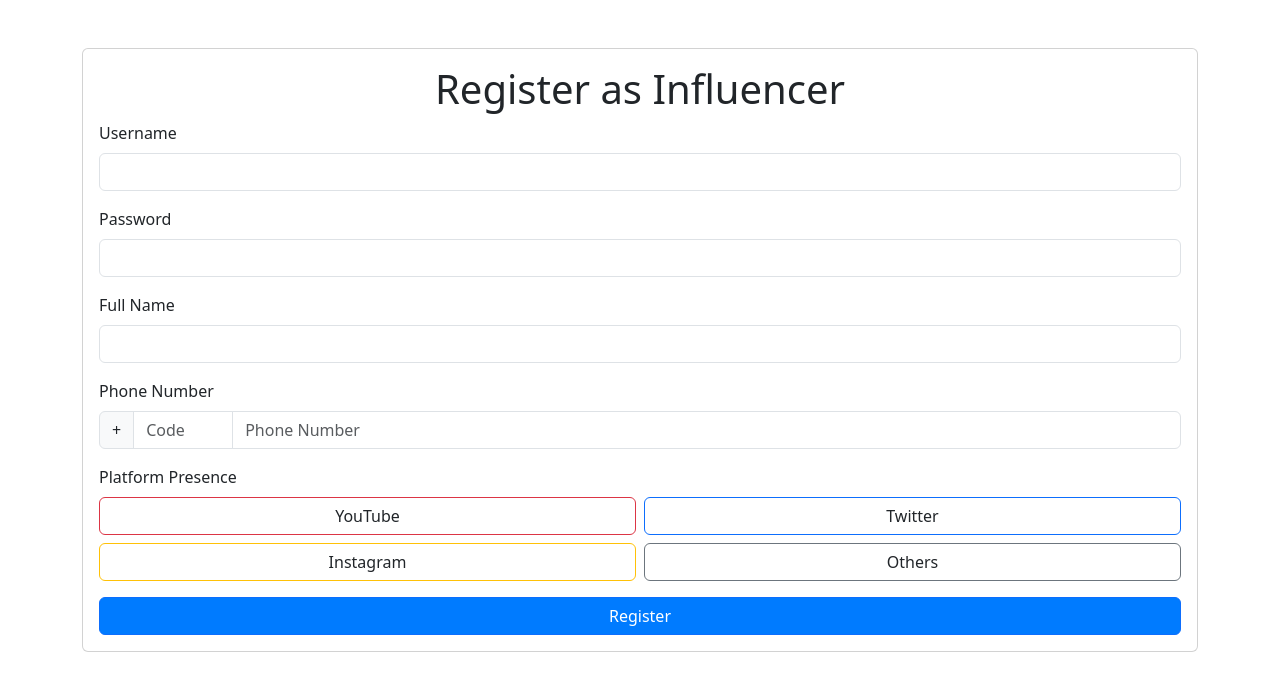
After one commit to Subhrajyoti-Dutta/IITM-MAD-2, a Flask app: page /auth/register_influencer in a window 1280 px wide. The commit adds this page. Shown: the top 691 px of the page. Run offline with Flask 3, Linux system fonts and the light colour scheme; some libraries are stand-ins or nearby versions.

Commit message:
Subhrajyoti: 2024-06-15 11:42:43

```diff
--- a/app/models.py
+++ b/app/models.py
@@ -6,8 +6,8 @@ class User(db.Model, UserMixin):
     username = db.Column(db.String(20), unique=True, nullable=False)
     password = db.Column(db.String(60), nullable=False)
     role = db.Column(db.String(20), nullable=False)
-    approved = db.Column(db.Boolean, default=False)
-    flagged = db.Column(db.Boolean, default=False)
+    # approved = db.Column(db.Boolean, default=False)
+    # flagged = db.Column(db.Boolean, default=False)
 
     def __repr__(self):
         return f"User('{self.username}', '{self.role}')"
@@ -21,7 +21,7 @@ class Campaign(db.Model):
     budget = db.Column(db.Float, nullable=False)
     visibility = db.Column(db.String(10), nullable=False)
     goals = db.Column(db.Text, nullable=True)
-    flagged = db.Column(db.Boolean, default=False)
+    # flagged = db.Column(db.Boolean, default=False)
 
     def __repr__(self):
         return f"Campaign('{self.name}', '{self.budget}')"
--- /dev/null
+++ b/app/static/css/style.css
@@ -0,0 +1,27 @@
+.btn-outline-danger,
+.btn-outline-primary,
+.btn-outline-warning,
+.btn-outline-secondary {
+    background-color: white;
+    color: inherit;
+}
+
+.btn-danger {
+    background-color: #dc3545;
+    color: white;
+}
+
+.btn-primary {
+    background-color: #007bff;
+    color: white;
+}
+
+.btn-warning {
+    background-color: #ffc107;
+    color: white;
+}
+
+.btn-secondary {
+    background-color: #6c757d;
+    color: white;
+}
--- /dev/null
+++ b/app/static/js/auth/register_influencer.js
@@ -0,0 +1,37 @@
+new Vue({
+    el: "#app",
+    data: {
+        username: "",
+        password: "",
+        full_name: "",
+        country_code: "",
+        phone: "",
+        youtubeSelected: false,
+        twitterSelected: false,
+        instagramSelected: false,
+        othersSelected: false,
+    },
+    computed: {
+        selectedPlatforms() {
+            let platforms = [];
+            if (this.youtubeSelected) platforms.push("youtube");
+            if (this.twitterSelected) platforms.push("twitter");
+            if (this.instagramSelected) platforms.push("instagram");
+            if (this.othersSelected) platforms.push("others");
+            return platforms.join(",");
+        },
+    },
+    methods: {
+        togglePlatform(platform) {
+            if (platform === "youtube") {
+                this.youtubeSelected = !this.youtubeSelected;
+            } else if (platform === "twitter") {
+                this.twitterSelected = !this.twitterSelected;
+            } else if (platform === "instagram") {
+                this.instagramSelected = !this.instagramSelected;
+            } else if (platform === "others") {
+                this.othersSelected = !this.othersSelected;
+            }
+        },
+    },
+});
--- /dev/null
+++ b/app/templates/auth/register_influencer.html
@@ -0,0 +1,150 @@
+<!DOCTYPE html>
+<html lang="en">
+    <head>
+        <meta charset="UTF-8" />
+        <title>Register as Influencer</title>
+        <link
+            href="https://cdn.jsdelivr.net/npm/bootstrap@5.3.0/dist/css/bootstrap.min.css"
+            rel="stylesheet"
+        />
+        <link
+            rel="stylesheet"
+            href="{{ url_for('static', filename='css/style.css') }}"
+        />
+    </head>
+    <body>
+        <div id="app" class="container mt-5">
+            <div class="card">
+                <div class="card-body">
+                    <h1 class="card-title text-center">
+                        Register as Influencer
+                    </h1>
+                    <form
+                        method="post"
+                        action="{{ url_for('auth.register_influencer') }}"
+                    >
+                        <div class="mb-3">
+                            <label for="username" class="form-label"
+                                >Username</label
+                            >
+                            <input
+                                type="text"
+                                id="username"
+                                name="username"
+                                v-model="username"
+                                class="form-control"
+                                required
+                            />
+                        </div>
+                        <div class="mb-3">
+                            <label for="password" class="form-label"
+                                >Password</label
+                            >
+                            <input
+                                type="password"
+                                id="password"
+                                name="password"
+                                v-model="password"
+                                class="form-control"
+                                required
+                            />
+                        </div>
+                        <div class="mb-3">
+                            <label for="full_name" class="form-label"
+                                >Full Name</label
+                            >
+                            <input
+                                type="text"
+                                id="full_name"
+                                name="full_name"
+                                v-model="full_name"
+                                class="form-control"
+                                required
+                            />
+                        </div>
+                        <div class="mb-3">
+                            <label for="phone" class="form-label"
+                                >Phone Number</label
+                            >
+                            <div class="input-group">
+                                <span class="input-group-text">+</span>
+                                <input
+                                    type="text"
+                                    id="country_code"
+                                    name="country_code"
+                                    v-model="country_code"
+                                    class="form-control"
+                                    placeholder="Code"
+                                    style="max-width: 100px"
+                                />
+                                <input
+                                    type="text"
+                                    id="phone"
+                                    name="phone"
+                                    v-model="phone"
+                                    class="form-control"
+                                    placeholder="Phone Number"
+                                />
+                            </div>
+                        </div>
+                        <div class="mb-3">
+                            <label class="form-label">Platform Presence</label>
+                            <div class="row g-2">
+                                <div class="col-6">
+                                    <button
+                                        type="button"
+                                        class="btn w-100"
+                                        :class="{'btn-danger': youtubeSelected, 'btn-outline-danger': !youtubeSelected}"
+                                        @click="togglePlatform('youtube')"
+                                    >
+                                        YouTube
+                                    </button>
+                                </div>
+                                <div class="col-6">
+                                    <button
+                                        type="button"
+                                        class="btn w-100"
+                                        :class="{'btn-primary': twitterSelected, 'btn-outline-primary': !twitterSelected}"
+                                        @click="togglePlatform('twitter')"
+                                    >
+                                        Twitter
+                                    </button>
+                                </div>
+                                <div class="col-6">
+                                    <button
+                                        type="button"
+                                        class="btn w-100"
+                                        :class="{'btn-warning': instagramSelected, 'btn-outline-warning': !instagramSelected}"
+                                        @click="togglePlatform('instagram')"
+                                    >
+                                        Instagram
+                                    </button>
+                                </div>
+                                <div class="col-6">
+                                    <button
+                                        type="button"
+                                        class="btn w-100"
+                                        :class="{'btn-secondary': othersSelected, 'btn-outline-secondary': !othersSelected}"
+                                        @click="togglePlatform('others')"
+                                    >
+                                        Others
+                                    </button>
+                                </div>
+                            </div>
+                        </div>
+                        <input
+                            type="hidden"
+                            name="platforms"
+                            :value="selectedPlatforms"
+                        />
+                        <button type="submit" class="btn btn-primary w-100">
+                            Register
+                        </button>
+                    </form>
+                </div>
+            </div>
+        </div>
+        <script src="https://cdn.jsdelivr.net/npm/vue@2.6.14/dist/vue.js"></script>
+        <script src="{{ url_for('static', filename='js/auth/register_influencer.js') }}"></script>
+    </body>
+</html>
--- a/app/views/auth.py
+++ b/app/views/auth.py
@@ -1,27 +1,39 @@
-from flask import Blueprint, render_template, redirect, url_for, flash, request
+from flask import Blueprint, render_template, redirect, url_for, flash, request, jsonify
 from flask_login import login_user, logout_user, login_required, current_user
 from werkzeug.security import generate_password_hash, check_password_hash
 from app import db
 from app.models import User
-from app.forms import LoginForm, RegistrationForm
 
 auth_bp = Blueprint('auth', __name__)
 
-@auth_bp.route('/', methods=['GET', 'POST'])
 @auth_bp.route('/login', methods=['GET', 'POST'])
 def login():
-    if current_user.is_authenticated:
-        return redirect(url_for('main.index'))
+    if request.method == 'GET':
+        if current_user.is_authenticated:
+            if current_user.role == 'Influencer':
+                return redirect(url_for('influencer.dashboard'))
+            elif current_user.role == 'Sponsor':
+                return redirect(url_for('sponsor.dashboard'))
+            return redirect(url_for('main.index'))
+        return render_template('auth/login.html')
 
-    form = LoginForm()
-    if form.validate_on_submit():
-        user = User.query.filter_by(username=form.username.data).first()
-        if user and check_password_hash(user.password, form.password.data):
-            login_user(user, remember=form.remember.data)
-            return redirect(url_for('main.index'))
-        else:
-            flash('Invalid username or password', 'danger')
-    return render_template('auth/login.html', form=form)
+    if request.method == 'POST':
+        data = request.get_json()
+        username = data.get('username')
+        password = data.get('password')
+        remember = data.get('remember', False)
+
+        user = User.query.filter_by(username=username).first()
+
+        if user and check_password_hash(user.password, password):
+            login_user(user, remember=remember)
+            if user.role == 'Influencer':
+                return jsonify(success=True, next=url_for('influencer.dashboard'))
+            elif user.role == 'Sponsor':
+                return jsonify(success=True, next=url_for('sponsor.dashboard'))
+            else:
+                return jsonify(success=True, next=url_for('main.index'))
+        return jsonify(success=False, message='Invalid username or password')
 
 @auth_bp.route('/logout')
 @login_required
@@ -29,17 +41,36 @@ def logout():
     logout_user()
     return redirect(url_for('auth.login'))
 
-@auth_bp.route('/register', methods=['GET', 'POST'])
-def register():
-    if current_user.is_authenticated:
-        return redirect(url_for('main.index'))
+@auth_bp.route('/register_sponsor', methods=['GET', 'POST'])
+def register_sponsor():
+    if request.method == 'GET':
+        return render_template('auth/register_sponsor.html')
 
-    form = RegistrationForm()
-    if form.validate_on_submit():
-        hashed_password = generate_password_hash(form.password.data, method='sha256')
-        user = User(username=form.username.data, password=hashed_password, role=form.role.data)
+    if request.method == 'POST':
+        username = request.form.get('username')
+        password = request.form.get('password')
+        company_name = request.form.get('company_name')
+        industry = request.form.get('industry')
+        hashed_password = generate_password_hash(password, method='sha256')
+        user = User(username=username, password=hashed_password, role='Sponsor')
         db.session.add(user)
         db.session.commit()
         flash('Your account has been created! You can now log in', 'success')
         return redirect(url_for('auth.login'))
-    return render_template('auth/register.html', form=form)
+
+@auth_bp.route('/register_influencer', methods=['GET', 'POST'])
+def register_influencer():
+    if request.method == 'GET':
+        return render_template('auth/register_influencer.html')
+
+    if request.method == 'POST':
+        username = request.form.get('username')
+        password = request.form.get('password')
+        niche = request.form.get('niche')
+        reach = request.form.get('reach')
+        hashed_password = generate_password_hash(password, method='sha256')
+        user = User(username=username, password=hashed_password, role='Influencer')
+        db.session.add(user)
+        db.session.commit()
+        flash('Your account has been created! You can now log in', 'success')
+        return redirect(url_for('auth.login'))
```
Also changed, not shown: app/__init__.py (+4 -5 lines), app/templates/auth/login.html (+71 -19 lines), app/templates/auth/register.html (deleted, +0 -38 lines), app/templates/auth/register_sponsor.html (added, +80 -0 lines), database.db (deleted), instance/database.db, 2 other files.
